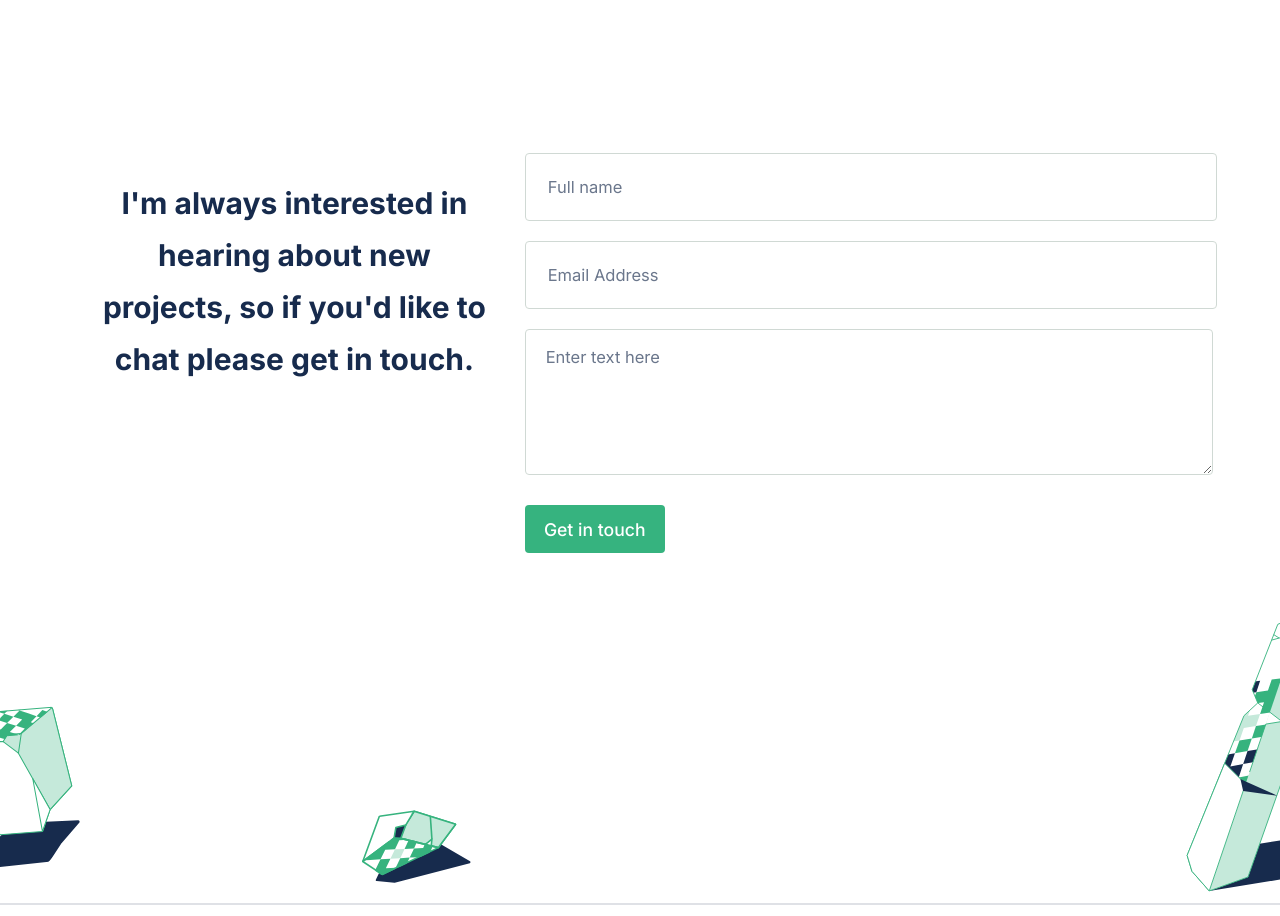
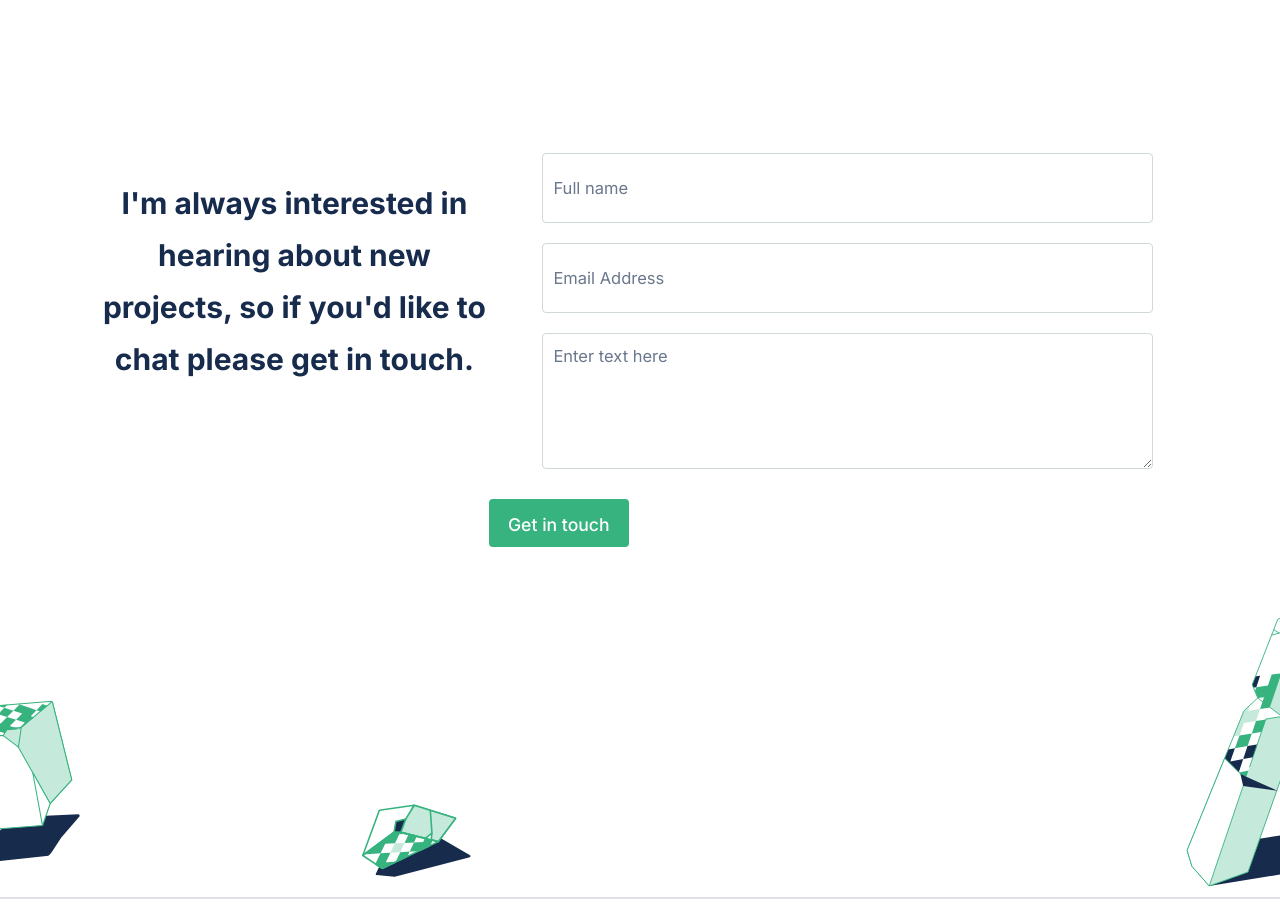
Before and after one commit to Lanr3waju/portfolio-project, a website: page index.html in a window 1280 px wide. Shown: the part 3300-4216 px from the top of the page. Drawn offline with Linux system fonts and the light colour scheme.

Commit message:
Fix scroll error (#10)
* Add local storage (#9)

* fix horizontal scroll

```diff
--- a/css/styles.css
+++ b/css/styles.css
@@ -534,12 +534,11 @@ h2 {
   flex-direction: column;
   justify-content: center;
   margin-bottom: 0;
-  padding: 0 5px;
-  width: 90%;
+  width: 100%;
 }
 
 .input-style {
-  width: 100%;
+  width: 82%;
   height: 48px;
   border-radius: 4px;
   background: rgb(255 255 255 / 100%);
@@ -549,10 +548,9 @@ h2 {
 
 input {
   font-size: 15px;
-  padding: 9px 22px;
+  padding: 10px;
   line-height: 24px;
   font-family: Inter, sans-serif;
-  font-weight: 400;
 }
 
 .input-style:focus {
@@ -566,7 +564,7 @@ input {
   font-weight: 400;
   font-size: 15px;
   line-height: 24px;
-  padding: 15px 20px;
+  padding: 10px;
   font-family: Inter, sans-serif;
 }
 
```
